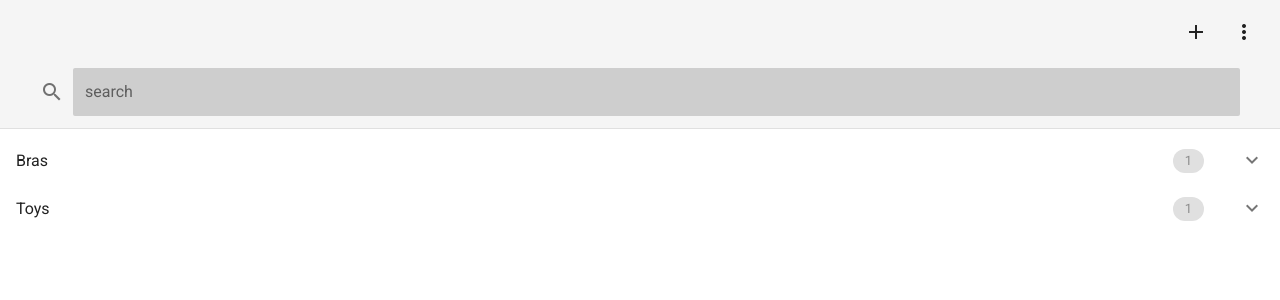
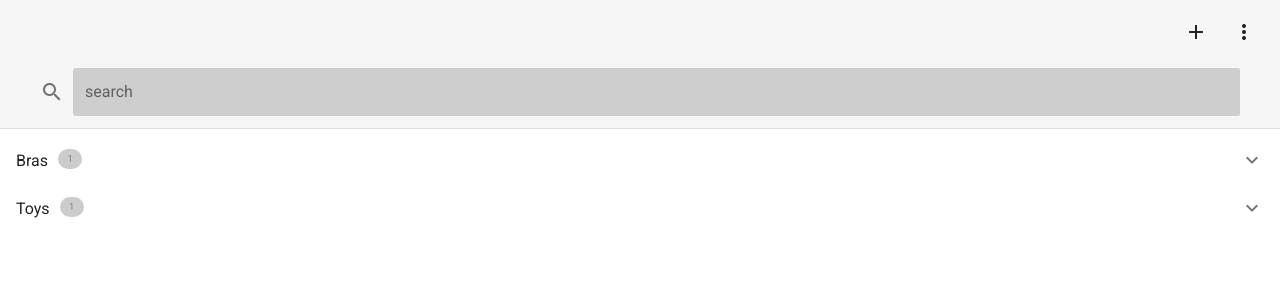
Before and after one commit to jackn3o/inventory, a Vue app: page / in a window 1280 px wide. Shown: the top 300 px of the page. Built offline with nearby package versions, Linux system fonts and the light colour scheme; what vue-lodash, vue-momentjs would draw is missing.

Commit message:
add outlet display and some border line adjustment

```diff
--- a/src/components/InventoryList.vue
+++ b/src/components/InventoryList.vue
@@ -45,14 +45,13 @@
                             <v-list-tile slot="activator">
                                 <v-list-tile-content>
                                     <v-list-tile-title>
-                                        {{ category.description }}
+                                        <div class="group_title">
+                                            {{ category.description }}
+                                            <div class="category_count_badge">{{ category.items.length || 0 }}</div>
+                                        </div>
+                                    </v-list-tile-title>
 
-                                    </v-list-tile-title>
                                 </v-list-tile-content>
-                                <v-list-tile-action>
-                                    <v-chip small
-                                            disabled>{{ category.items.length || 0 }}</v-chip>
-                                </v-list-tile-action>
                             </v-list-tile>
                             <v-list-tile v-for="item in category.items"
                                          :key="item.code"
@@ -69,12 +68,14 @@
                                     <v-list-tile-title class="body-1">
                                         {{ item.code }} - {{ item.description}}
                                     </v-list-tile-title>
+                                    <v-list-tile-sub-title>
+                                        {{ item.outlet }}
+                                    </v-list-tile-sub-title>
                                 </v-list-tile-content>
                                 <v-list-tile-action>
                                     {{ item.balance }}
                                 </v-list-tile-action>
                             </v-list-tile>
-
                         </v-list-group>
                     </v-list>
                 </v-card>
@@ -209,4 +210,28 @@ export default {
 .inventory_list_group .list__group__header .list__tile {
     padding-right: 0;
 }
+.inventory_list_group .list__group__header {
+    border-bottom: 1px solid rgba(0, 0, 0, 0.12);
+    -webkit-transition: 0.3s cubic-bezier(0.25, 0.8, 0.5, 1);
+    transition: 0.3s cubic-bezier(0.25, 0.8, 0.5, 1);
+}
+.inventory_list_group .list__group__header.list__group__header--active {
+    border-bottom: 0;
+}
+.inventory_list_group .group_title {
+    display: flex;
+}
+.category_count_badge {
+    display: flex;
+    align-items: center;
+    justify-content: center;
+    border-radius: 12px;
+    background: #ccc;
+    color: #888;
+    padding: 2px;
+    font-size: 10px;
+    margin-left: 10px;
+    width: 24px;
+    height: 20px;
+}
 </style>
```
